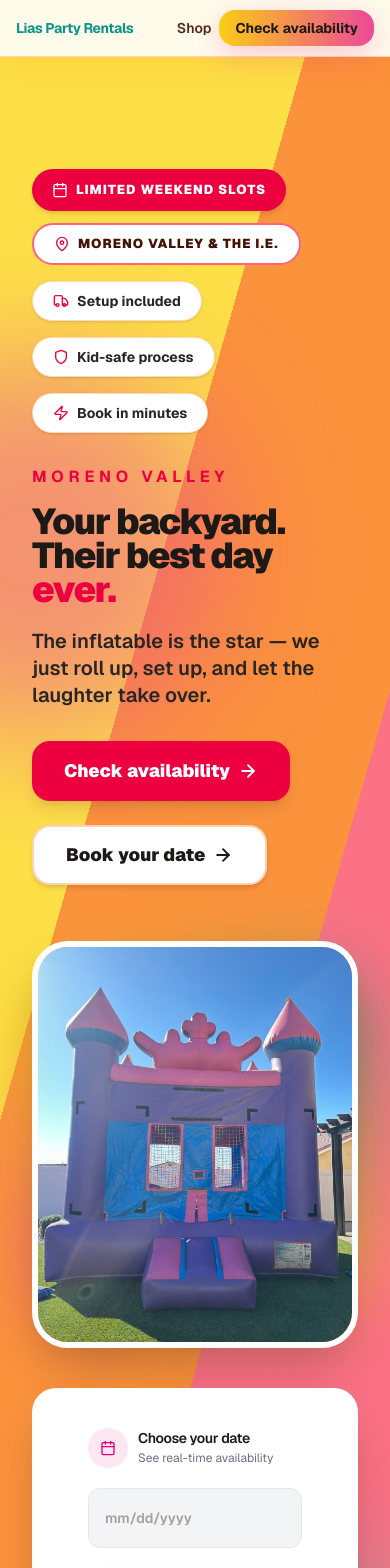
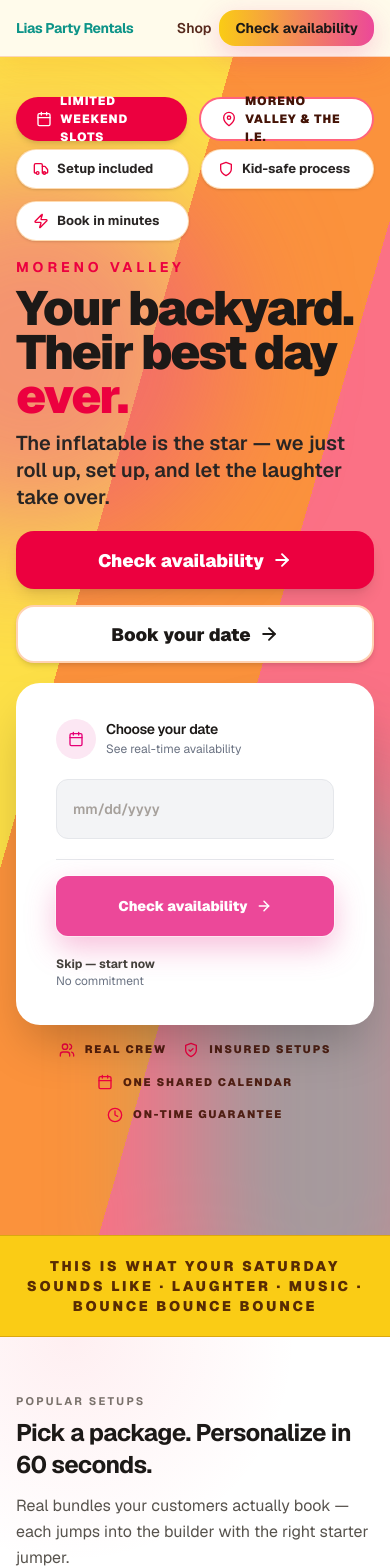
Before and after one commit to liasycrb/party-rental-system, a Next.js app: page / in a window 390 px wide. Shown: the top 1568 px of the page. Built offline with nearby package versions, Linux system fonts and the light colour scheme.

Commit message:
polish mobile hero layout

```diff
--- a/src/components/home/marketing-hero.tsx
+++ b/src/components/home/marketing-hero.tsx
@@ -198,12 +198,25 @@ function parseLiasHeadlineLines(title: string): {
 const headlineClassName =
   "max-w-[640px] font-black leading-[0.95] tracking-[-0.04em] text-4xl sm:text-5xl lg:text-[64px] xl:text-[68px]";
 
-function HeroHeadline({ title, isCrb }: { title: string; isCrb: boolean }) {
+const liasHeadlineMobile =
+  "max-md:max-w-none max-md:text-[48px] max-md:leading-[0.92] max-md:tracking-[-0.04em]";
+
+function HeroHeadline({
+  title,
+  isCrb,
+  className,
+}: {
+  title: string;
+  isCrb: boolean;
+  className?: string;
+}) {
   if (!isCrb) {
     const lines = parseLiasHeadlineLines(title);
     if (lines) {
       return (
-        <h1 className={cn(headlineClassName, "text-stone-900")}>
+        <h1
+          className={cn(headlineClassName, liasHeadlineMobile, className, "text-stone-900")}
+        >
           <span className="block">{lines.line1}</span>
           <span className="block">{lines.line2}</span>
           <span className="block text-rose-600">ever.</span>
@@ -214,7 +227,9 @@ function HeroHeadline({ title, isCrb }: { title: string; isCrb: boolean }) {
     if (m && m.index !== undefined) {
       const before = title.slice(0, m.index);
       return (
-        <h1 className={cn(headlineClassName, "text-stone-900")}>
+        <h1
+          className={cn(headlineClassName, liasHeadlineMobile, className, "text-stone-900")}
+        >
           {before}
           <span className="text-rose-600">ever.</span>
         </h1>
@@ -222,7 +237,14 @@ function HeroHeadline({ title, isCrb }: { title: string; isCrb: boolean }) {
     }
   }
   return (
-    <h1 className={cn(headlineClassName, isCrb ? "text-white" : "text-stone-900")}>
+    <h1
+      className={cn(
+        headlineClassName,
+        !isCrb && liasHeadlineMobile,
+        className,
+        isCrb ? "text-white" : "text-stone-900",
+      )}
+    >
       {title}
     </h1>
   );
@@ -241,8 +263,10 @@ export function MarketingHero({
   return (
     <section
       className={cn(
-        "relative overflow-hidden pt-16 pb-40 lg:min-h-[980px]",
-        isCrb && "dark-hero text-white",
+        "relative overflow-hidden",
+        isCrb
+          ? "pt-16 pb-40 text-white dark-hero lg:min-h-[980px]"
+          : "pt-16 pb-40 text-stone-900 max-md:min-h-0 max-md:pt-8 max-md:pb-28 lg:min-h-[980px]",
       )}
     >
       <div
@@ -270,15 +294,30 @@ export function MarketingHero({
         />
       ) : null}
 
-      <div className="relative z-10 mx-auto grid max-w-[1320px] grid-cols-1 items-start gap-10 px-8 lg:grid-cols-[0.95fr_1.05fr]">
-        <div className="order-1 min-w-0 max-w-[640px] pt-12">
-          <div className="mb-4 flex flex-wrap gap-3">
+      <div
+        className={cn(
+          "relative z-10 mx-auto grid max-w-[1320px] grid-cols-1 items-start gap-10 px-8 lg:grid-cols-[0.95fr_1.05fr]",
+          !isCrb && "max-md:gap-3 max-md:px-4",
+        )}
+      >
+        <div
+          className={cn(
+            "order-1 min-w-0 max-w-[640px] pt-12",
+            !isCrb && "max-md:max-w-full max-md:pt-2",
+          )}
+        >
+          <div
+            className={cn(
+              "mb-4 flex flex-wrap gap-3",
+              !isCrb && "max-md:mb-2 max-md:w-full max-md:flex-nowrap max-md:gap-3",
+            )}
+          >
             <span
               className={cn(
                 "inline-flex h-[42px] shrink-0 items-center gap-2 rounded-full px-5 text-[13px] font-black uppercase tracking-[0.08em] transition-all duration-300 motion-reduce:transition-none hover:-translate-y-0.5 hover:shadow-lg motion-reduce:hover:translate-y-0",
                 isCrb
                   ? "bg-orange-500 text-slate-950 shadow-lg"
-                  : "bg-rose-600 text-white shadow-md",
+                  : "min-w-0 max-md:flex-1 max-md:basis-0 max-md:justify-center max-md:h-11 max-md:px-5 max-md:text-[12px] bg-rose-600 text-white shadow-md",
               )}
             >
               <IconCalendar
@@ -291,7 +330,7 @@ export function MarketingHero({
                 "inline-flex h-[42px] shrink-0 items-center gap-2 rounded-full border-2 px-5 text-[13px] font-black uppercase tracking-[0.08em] transition-all duration-300 motion-reduce:transition-none hover:-translate-y-0.5 hover:shadow-lg motion-reduce:hover:translate-y-0",
                 isCrb
                   ? "border-cyan-400/55 bg-slate-950/70 text-cyan-50 shadow-[0_6px_22px_rgba(2,6,23,0.45)] backdrop-blur-md"
-                  : "border-rose-400 bg-white text-orange-950",
+                  : "min-w-0 max-md:flex-1 max-md:basis-0 max-md:justify-center max-md:h-11 max-md:px-5 max-md:text-[12px] border-rose-400 bg-white text-orange-950",
               )}
             >
               <IconMapPin
@@ -305,7 +344,13 @@ export function MarketingHero({
             </span>
           </div>
 
-          <div className="mb-8 flex flex-wrap gap-4">
+          <div
+            className={cn(
+              "mb-8 flex flex-wrap gap-4",
+              !isCrb &&
+                "max-md:mb-4 max-md:grid max-md:grid-cols-2 max-md:gap-3 md:mb-8 md:flex md:flex-wrap",
+            )}
+          >
             {(
               isCrb
                 ? [
@@ -325,7 +370,7 @@ export function MarketingHero({
                   "inline-flex h-[40px] shrink-0 items-center gap-2 rounded-full border px-5 text-[14px] font-bold shadow-sm transition-all duration-300 motion-reduce:transition-none hover:-translate-y-0.5 hover:shadow-lg motion-reduce:hover:translate-y-0",
                   isCrb
                     ? "border-cyan-400/40 bg-slate-950/70 text-white backdrop-blur-md"
-                    : "border-orange-200/90 bg-white text-stone-800",
+                    : "max-md:h-10 max-md:px-4 max-md:text-[13px] border-orange-200/90 bg-white text-stone-800",
                 )}
               >
                 <Icon className={cn("h-4 w-4 shrink-0", isCrb ? "text-cyan-300" : "text-rose-600")} />
@@ -337,30 +382,43 @@ export function MarketingHero({
           <p
             className={cn(
               "mb-4 text-[16px] font-bold uppercase tracking-[0.3em]",
-              isCrb ? "text-cyan-200/90" : "text-rose-600",
+              isCrb ? "text-cyan-200/90" : "text-rose-600 max-md:mb-2 max-md:text-[14px] max-md:tracking-[0.28em]",
             )}
           >
             {brand.copy.heroKicker}
           </p>
 
-          <HeroHeadline title={brand.copy.heroTitle} isCrb={isCrb} />
+          <HeroHeadline
+            title={brand.copy.heroTitle}
+            isCrb={isCrb}
+            className={!isCrb ? "max-md:my-0" : undefined}
+          />
 
           <p
             className={cn(
               "mt-5 max-w-[520px] text-[20px] font-semibold leading-[1.35]",
-              isCrb ? "text-white/90" : "text-stone-800",
+              isCrb
+              ? "text-white/90"
+              : "text-stone-800 max-md:mt-3 max-md:max-w-full max-md:text-[20px]",
             )}
           >
             {brand.copy.heroSubtitle}
           </p>
 
-          <div className="mt-8 flex flex-wrap items-center gap-6 lg:gap-8">
+          <div
+            className={cn(
+              "mt-8 flex flex-wrap items-center gap-6 lg:gap-8",
+              !isCrb &&
+                "max-md:mt-5 max-md:max-w-full max-md:flex-col max-md:gap-4 md:mt-8 md:flex-row",
+            )}
+          >
             <Link
               href="#quick-book"
               className={cn(
                 "group inline-flex h-[60px] shrink-0 items-center justify-center gap-2 rounded-[18px] px-8 text-[18px] font-black text-white shadow-lg transition-all duration-300 motion-reduce:transition-none hover:-translate-y-1 hover:shadow-xl motion-reduce:hover:translate-y-0 hover:brightness-110 active:scale-[0.98] motion-reduce:active:scale-100",
                 isCrb && "text-slate-950 shadow-[0_0_40px_rgba(56,189,248,0.35)]",
-                !isCrb && "bg-rose-600 hover:bg-rose-700",
+                !isCrb &&
+                  "w-full max-md:h-[58px] max-md:w-full bg-rose-600 hover:bg-rose-700 md:h-[60px] md:w-auto",
               )}
               style={
                 isCrb
@@ -379,6 +437,7 @@ export function MarketingHero({
                 "group inline-flex h-[60px] shrink-0 items-center justify-center gap-2 rounded-[18px] border-2 border-orange-500/30 bg-white px-8 text-[18px] font-black text-stone-900 shadow-md transition-all duration-300 motion-reduce:transition-none hover:bg-stone-50",
                 isCrb &&
                   "border-white/40 bg-white/10 text-white shadow-none backdrop-blur hover:bg-white/15",
+                !isCrb && "w-full max-md:h-[58px] max-md:w-full md:h-[60px] md:w-auto",
               )}
             >
               Book your date
@@ -392,7 +451,9 @@ export function MarketingHero({
           </div>
         </div>
 
-        <div className="relative order-2 min-w-0">
+        <div
+          className={cn("relative order-2 min-w-0", !isCrb && "max-md:hidden md:block")}
+        >
           <div className="relative mt-4 w-full max-w-[600px] sm:mt-6 lg:ml-auto lg:mt-8">
             <div
               className="pointer-events-none absolute left-1/2 top-1/2 aspect-square w-[min(100%,28rem)] -translate-x-1/2 -translate-y-1/2 rounded-[3rem] blur-2xl"
@@ -456,9 +517,15 @@ export function MarketingHero({
       <div
         className={cn(
           "relative z-30 mx-auto mt-10 w-full max-w-[1320px] px-8 lg:absolute lg:bottom-[120px] lg:left-1/2 lg:mt-0 lg:w-[min(1080px,calc(100%-4rem))] lg:max-w-none lg:-translate-x-1/2 lg:px-0",
+          !isCrb && "max-md:mt-5 max-md:px-4",
         )}
       >
-        <div className="flex min-h-[132px] items-center rounded-[24px] bg-white px-8 py-5 shadow-2xl transition-all duration-300 motion-reduce:transition-none hover:shadow-[0_24px_60px_rgba(15,23,42,0.14)]">
+        <div
+          className={cn(
+            "flex min-h-[132px] items-center rounded-[24px] bg-white px-8 py-5 shadow-2xl transition-all duration-300 motion-reduce:transition-none hover:shadow-[0_24px_60px_rgba(15,23,42,0.14)]",
+            !isCrb && "max-md:min-h-0 max-md:px-4 max-md:py-4",
+          )}
+        >
           <QuickBookBar
             isCrb={isCrb}
             id="quick-book"
@@ -470,7 +537,7 @@ export function MarketingHero({
       <div
         className={cn(
           "relative z-20 mx-auto mt-6 flex w-full max-w-[1320px] flex-wrap items-center justify-center gap-6 px-8 sm:gap-8 lg:absolute lg:bottom-[28px] lg:left-1/2 lg:mt-0 lg:w-[min(1080px,calc(100%-4rem))] lg:max-w-none lg:-translate-x-1/2 lg:gap-10 lg:px-0",
-          isCrb ? "text-orange-200" : "text-orange-950/90",
+          isCrb ? "text-orange-200" : "text-orange-950/90 max-md:mt-4 max-md:gap-4 max-md:px-4",
         )}
         role="list"
         aria-label="Trust and guarantees"
```
